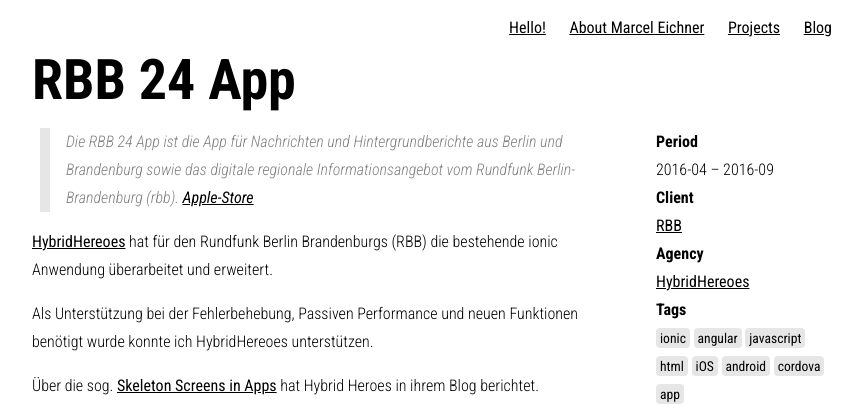
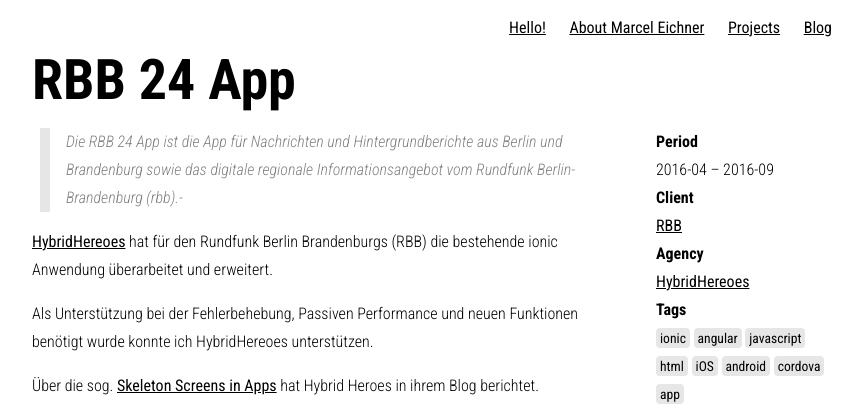
Before and after one commit to lotterliebe/Ephigenia.github.io, a Jekyll site: the page built from _projects/2016-04-rbb-24-app.md, in a window 1280 px wide. Shown: the top 405 px of the page, without its empty margins (208-1070 px from the left). Built offline with Jekyll 4.4.1, drawn with Linux system fonts in a browser that asks for light colours.

Commit message:
feat: improved copy of blog post

```diff
--- a/_projects/2016-04-rbb-24-app.md
+++ b/_projects/2016-04-rbb-24-app.md
@@ -17,7 +17,7 @@ tags:
     - cordova
     - app
 ---
-> Die RBB 24 App ist die App für Nachrichten und Hintergrundberichte aus Berlin und Brandenburg sowie das digitale regionale Informationsangebot vom Rundfunk Berlin-Brandenburg (rbb). [Apple-Store](https://itunes.apple.com/de/app/rbb-24/id1071853102?mt=8)
+> Die RBB 24 App ist die App für Nachrichten und Hintergrundberichte aus Berlin und Brandenburg sowie das digitale regionale Informationsangebot vom Rundfunk Berlin-Brandenburg (rbb).-
 
 [{{site.data.agencies.hybridheroes.name}}]({{site.data.agencies.hybridheroes.url}}) hat für den Rundfunk Berlin Brandenburgs (RBB) die bestehende ionic Anwendung überarbeitet und erweitert.
 
```
